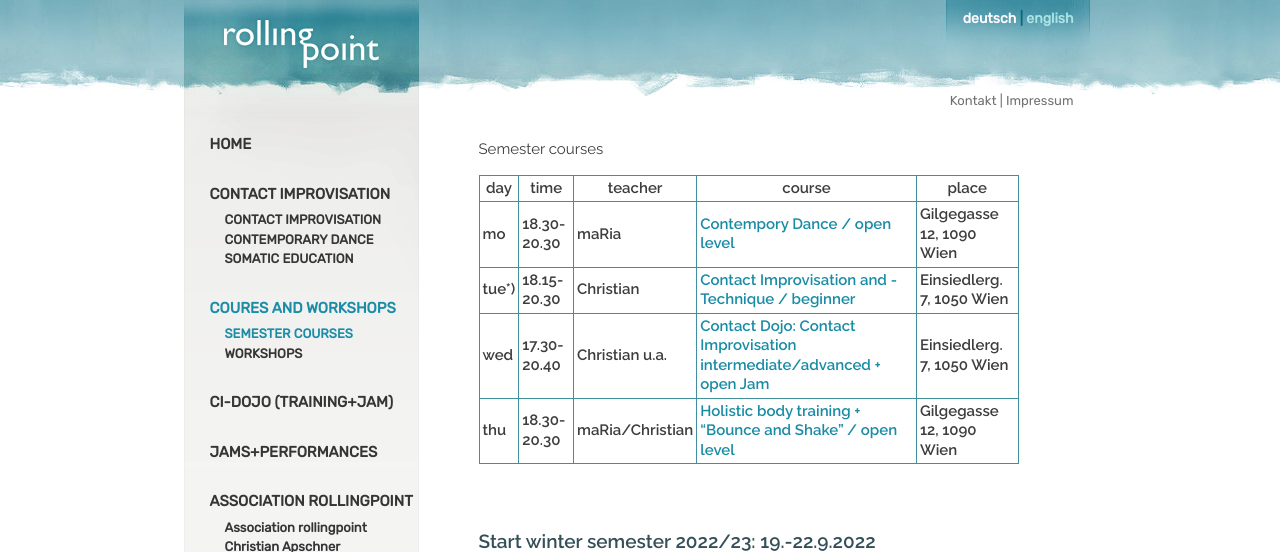
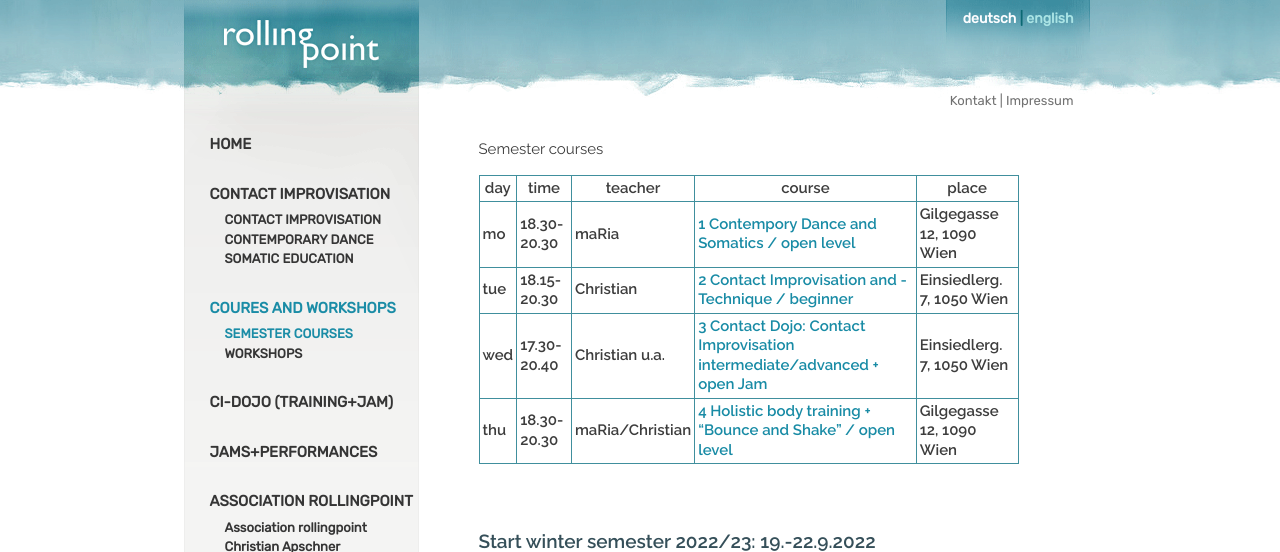
Before and after one commit to manulari/rollingpointat, a Jekyll site: the page built from _pages_en/en-kurse.md, in a window 1280 px wide. Shown: the top 552 px of the page. Built offline with Jekyll 4.4.1, drawn with Linux system fonts in a browser that asks for light colours; comment, search, counter and statistics services are not loaded.

Commit message:
Update page (en) “en-kurse”

```diff
--- a/_pages_en/en-kurse.md
+++ b/_pages_en/en-kurse.md
@@ -6,12 +6,12 @@ other_lang: /kurse
 ---
 Semester courses
 
-| day       | time            | teacher             | course                                                                           | place                         |
-| --------- | --------------- | ------------------- | -------------------------------------------------------------------------------- | ----------------------------- |
-| **mo**    | **18.30-20.30** | **maRia**           | **[Contempory Dance / open level](#mo)**                                         | **Gilgegasse 12, 1090 Wien**  |
-| **tue*)** | **18.15-20.30** | **Christian**       | [](#mie)**[Contact Improvisation and -Technique / beginner](#di)**               | **Einsiedlerg. 7, 1050 Wien** |
-| **wed**   | **17.30-20.40** | **Christian u.a.**  | **[Contact Dojo: Contact Improvisation intermediate/advanced + open Jam](#mi)**  | **Einsiedlerg. 7, 1050 Wien** |
-| **thu**   | **18.30-20.30** | **maRia/Christian** | **[Holistic body training + "Bounce and Shake" / open level](#di)**              | **Gilgegasse 12, 1090 Wien**  |
+| day     | time            | teacher             | course                                                                             | place                         |
+| ------- | --------------- | ------------------- | ---------------------------------------------------------------------------------- | ----------------------------- |
+| **mo**  | **18.30-20.30** | **maRia**           | **[1 Contempory Dance and Somatics / open level](#mo)**                            | **Gilgegasse 12, 1090 Wien**  |
+| **tue** | **18.15-20.30** | **Christian**       | [](#mie)**[2 Contact Improvisation and -Technique / beginner](#di)**               | **Einsiedlerg. 7, 1050 Wien** |
+| **wed** | **17.30-20.40** | **Christian u.a.**  | **[3 Contact Dojo: Contact Improvisation intermediate/advanced + open Jam](#mi)**  | **Einsiedlerg. 7, 1050 Wien** |
+| **thu** | **18.30-20.30** | **maRia/Christian** | **[4 Holistic body training + "Bounce and Shake" / open level](#di)**              | **Gilgegasse 12, 1090 Wien**  |
 
 &nbsp;
 
```
